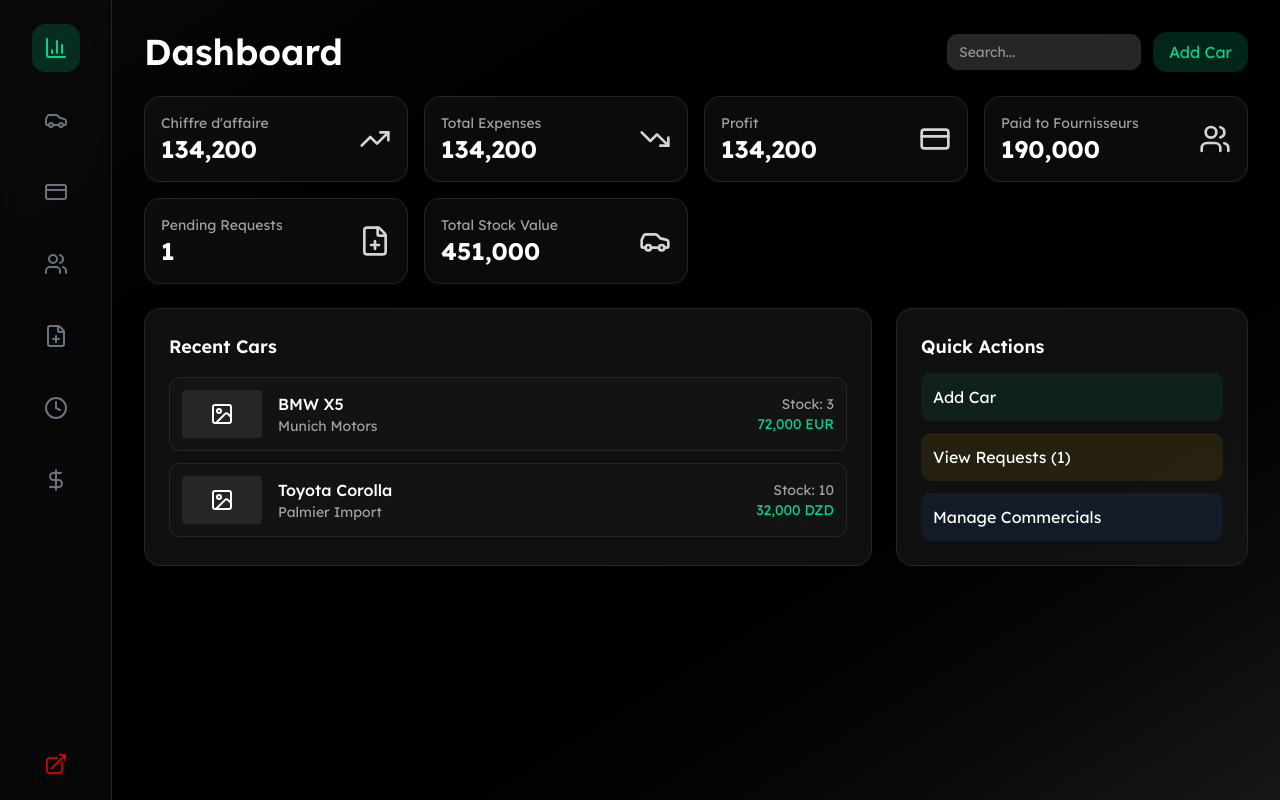
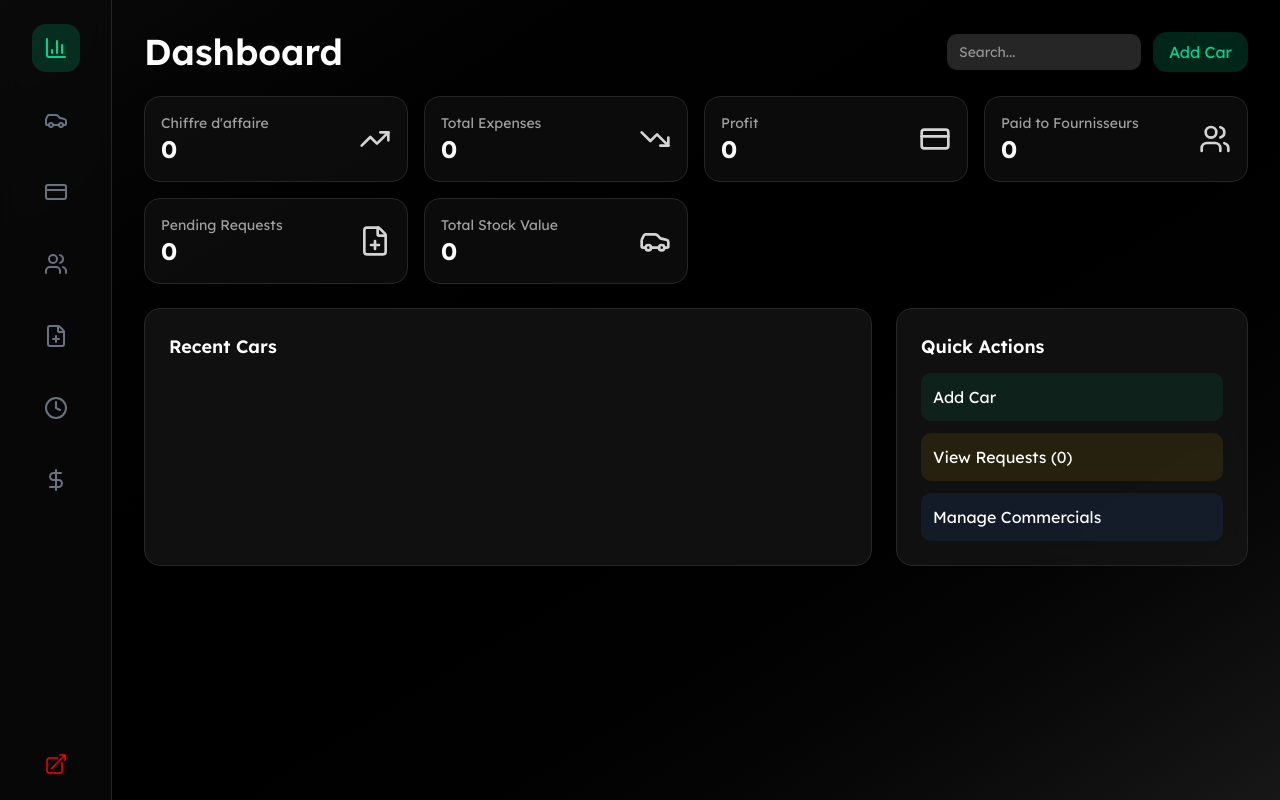
Before and after one commit to Nxwfel/Palmier-Auto, a React (Vite) app: page /admin in a window 1280 px wide. Built offline with nearby package versions, Linux system fonts and the light colour scheme; a web font is replaced by a local one.

Commit message:
Api attributes ready to be linked

```diff
--- a/src/Pages/Admin.jsx
+++ b/src/Pages/Admin.jsx
@@ -68,72 +68,29 @@ export default function AdminSuperPanel() {
   // active tab
   const [tab, setTab] = useState("overview");
   const [search, setSearch] = useState("");
-
-  // Core data structures (mocked local state)
-  const [cars, setCars] = useState([
-    {
-      id: "C-1203",
-      model: "BMW X5",
-      fournisseur: "Munich Motors",
-      buyPrice: 67000,
-      sellPrice: 72000,
-      currency: "EUR",
-      status: "Available",
-      transportFee: 5000,
-      otherFees: 1200,
-      quantity: 3,
-      colors: ["Noir", "Blanc"],
-      image: null,
-      description: "SUV haut de gamme importé d'Allemagne.",
-      paidToFournisseur: 40000,
-    },
-    {
-      id: "C-1579",
-      model: "Toyota Corolla",
-      fournisseur: "Palmier Import",
-      buyPrice: 25000,
-      sellPrice: 32000,
-      currency: "DZD",
-      status: "Available",
-      transportFee: 12000,
-      otherFees: 2000,
-      quantity: 10,
-      colors: ["Blanc", "Gris", "Rouge"],
-      image: null,
-      description: "Economique et fiable.",
-      paidToFournisseur: 150000,
-    },
-  ]);
-
-  const [fournisseurs, setFournisseurs] = useState([
-    { id: 1, name: "Munich Motors", country: "DE", paid: 40000, remaining: 27000 },
-    { id: 2, name: "Palmier Import", country: "CN", paid: 150000, remaining: 0 },
-  ]);
-
-  const [commercials, setCommercials] = useState([
-    { id: 1, name: "Yacine", email: "yacine@dealer.com", phone: "066...", commissionRate: 5, sold: 5, earnings: 2500 },
-    { id: 2, name: "Amir", email: "amir@dealer.com", phone: "067...", commissionRate: 4, sold: 3, earnings: 1800 },
-  ]);
-
-  const [requests, setRequests] = useState([
-    { id: "R-001", commercialId: 2, model: "Tesla Model Y", message: "Client interested — not available.", status: "Pending", date: "2025-11-03" },
-  ]);
-
+  const [earnings, setEarnings] = useState('');
+  const [expenses, setExpenses] = useState([]);
+  const [profit , setProfit] = useState('');
+  const [requests , setRequests] = useState([]);
+  const [carsvalue , setCarsValue] = useState('');
+  const [cars , setCars] = useState([]);
+  const [fournisseurs, setFournisseurs] = useState([]);
+  const [commercials, setCommercials] = useState([]);
   const [logs, setLogs] = useState([]);
-
-  const [expenses, setExpenses] = useState({ transport: 12000, douane: 7000, other: 3000 });
-
-  // modal states
+    const CurrenciesList = {
+    usd: '',
+    eur: '',
+    aed: '',
+    cad: '',
+  }
+  const [currencies , setCurrencies] = useState(CurrenciesList)
   const [showAddCar, setShowAddCar] = useState(false);
   const [editingCar, setEditingCar] = useState(null);
-
-  // form state for add/edit car
   const initialCarForm = {
     model: "",
-    fournisseur: "",
     buyPrice: "",
     sellPrice: "",
-    currency: "DZD",
+    currency: "",
     transportFee: "",
     otherFees: "",
     quantity: 1,
@@ -142,8 +99,6 @@ export default function AdminSuperPanel() {
     imageFile: null,
   };
   const [carForm, setCarForm] = useState(initialCarForm);
-
-  // utility: add log
   const pushLog = (actor, action) => {
     setLogs((p) => [{ id: Date.now(), actor, action, date: new Date().toISOString() }, ...p]);
   };
@@ -286,13 +241,6 @@ export default function AdminSuperPanel() {
   useEffect(() => {
     setFournisseurs((prev) => prev.map((f) => ({ ...f, remaining: Math.max(0, (f.remaining || 0)) })));
   }, []);
-  const [currencies, setCurrencies] = useState({
-usd: 135.0,
-eur: 145.0,
-aed: 37.0,
-cad: 100.0,
-});
-
   // render
   return (
     <div className="min-h-screen font-main bg-gradient-to-br from-neutral-950 via-black to-neutral-900 text-white flex">
@@ -599,7 +547,7 @@ cad: 100.0,
           {tab === "logs" && (
             <motion.div key="logs" initial={{ opacity: 0, y: 10 }} animate={{ opacity: 1, y: 0 }} exit={{ opacity: 0, y: -10 }}>
               <div className="flex items-center justify-between mb-6">
-                <h2 className="text-3xl font-semibold">Operations Log</h2>
+                <h2 className="text-3xl font-semibold">Historique d'Activité</h2>
                 <div className="text-sm text-neutral-400">Total operations: {logs.length}</div>
               </div>
 
```
